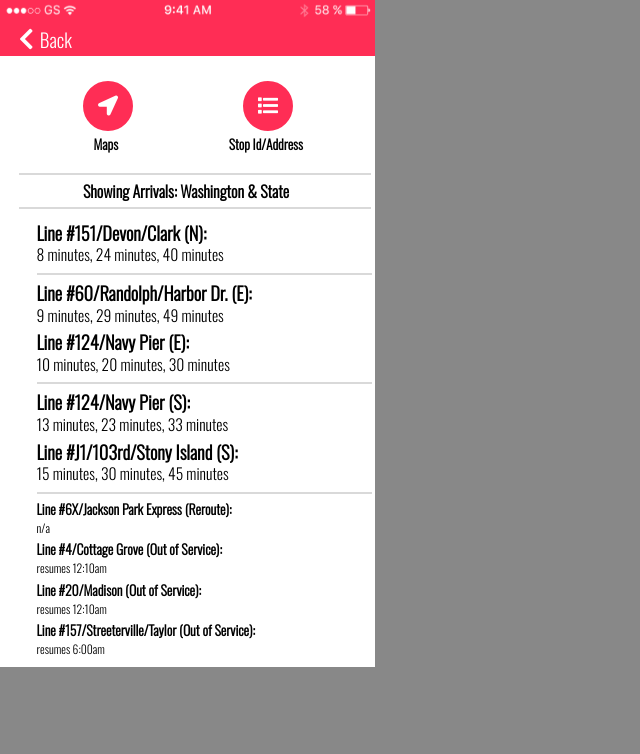
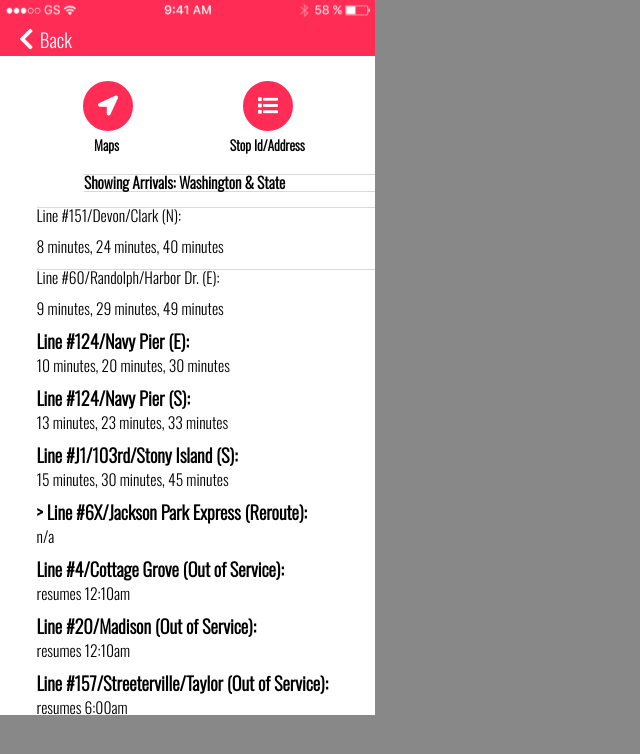
Before and after one commit to Josasia/FrontendChallenge, a plain HTML site: page index.html in a window 1280 px wide. Shown: the whole page, without its empty margins (0-640 px from the left). Drawn offline with nearby package versions, Linux system fonts and the light colour scheme.

Commit message:
remove inline styles, hr tags

```diff
--- a/css/style.css
+++ b/css/style.css
@@ -17,7 +17,7 @@ nav {
 
 .container {
   background-color: #fff;
-  height: 667px;
+  height: auto;
   width: 375px;
 }
 
@@ -78,37 +78,47 @@ hr.hr2 {
 
 }
 
-h1 {
-  font-size: 1em;
-  font-weight: 900;
-  line-height: 1em;
-  margin-left: 18%;
-}
-
-
-h2 {
-  font-size: .85em;
-  font-weight: bolder;
-  line-height: 2em;
-  margin-left: 21%;
-  margin-bottom: 15px;
-}
-
-
 ul {
   font-size: 1.15em;
   font-weight: bold;
   margin-left: 5%;
-  margin-top: 15px;
+  margin-top: 8px;
 }
 
 li  {
   font-size: .85em;
   font-weight: lighter;
-  margin-top: 5px;
-  margin-bottom: 10px;
+  margin-top: 8px;
+  margin-bottom: 15px;
 }
 
-.reroutes {
+/* showing arrivals vvv */
+li.li2 {
+  border-top: .75px solid #d9d9d9;
+  border-bottom: .75px solid #d9d9d9;
+  border-collapse: separate;
+  border-spacing: 10px 50px;
+  font-size: .85em;
+  font-weight: 900;
+  line-height: 1em;
+  margin-left: 14%;
+}
+
+
+li.li3 {
   font-size: .75em;
+  font-weight: bolder;
+  line-height: 2em;
+  margin-left: 17%;
+  margin-top: -7px;
+  margin-bottom: 15px;
 }
+
+li.busline {
+  border-top: .75px solid #d9d9d9;
+}
+
+li.arrivals {
+  border-bottom: .75px solid #d9d9d9;
+  border-spacing: 20px 20px;
+}
--- a/index.html
+++ b/index.html
@@ -26,32 +26,43 @@
 </p>
 
 
+<ul>
 
-<h2>Maps
+<li class="li3">Maps
 <span style="width:105px;display:inline-block"></span>
 Stop Id/Address
-</h2>
-  <hr class="hr2">
-<h1>Showing Arrivals: Washington & State</h1>
-  <hr class="hr2">
+</li>
+
+<li class="li2">Showing Arrivals: Washington & State</li>
+
+</ul>
+
 
   <ul>
-Line #151/Devon/Clark (N):
-<li>8 minutes, 24 minutes, 40 minutes</li>
-<hr>
-Line #60/Randolph/Harbor Dr. (E):
+  <!-- <li> -->
+<li class="busline">
+  Line #151/Devon/Clark (N):
+
+
+<li class="li4">8 minutes, 24 minutes, 40 minutes</li>
+
+
+<li class="busline">Line #60/Randolph/Harbor Dr. (E):</li>
+
+
+
+
 <li>9 minutes, 29 minutes, 49 minutes</li>
 Line #124/Navy Pier (E):
 <li>10 minutes, 20 minutes, 30 minutes</li>
-<hr>
+
 Line #124/Navy Pier (S):
 <li>13 minutes, 23 minutes, 33 minutes</li>
 Line #J1/103rd/Stony Island (S):
 <li>15 minutes, 30 minutes, 45 minutes</li>
-<hr>
+>
 
 
-<div class="reroutes">
 Line #6X/Jackson Park Express (Reroute):
 <li>n/a</li>
 Line #4/Cottage Grove (Out of Service):
```
